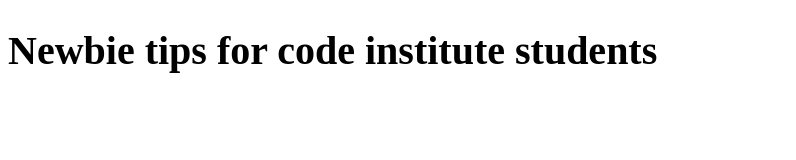
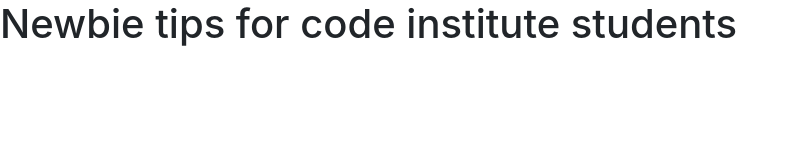
Before and after one commit to AJGreaves/code-institute-student-tips, a plain HTML site: page index.html in a window 1280 px wide. Shown: the whole page, without its empty margins (0-796 px from the left). Drawn offline with nearby package versions, Linux system fonts and the light colour scheme.

Commit message:
index.html bootstrap and font awesome links added to head

```diff
--- a/index.html
+++ b/index.html
@@ -5,6 +5,8 @@
     <meta name="viewport" content="width=device-width, initial-scale=1.0">
     <meta http-equiv="X-UA-Compatible" content="ie=edge">
     <title>Newbie Tips for Code Institute Students</title>
+    <link rel="stylesheet" href="https://cdnjs.cloudflare.com/ajax/libs/twitter-bootstrap/4.2.1/css/bootstrap.min.css" />
+	<link rel="stylesheet" href="https://use.fontawesome.com/releases/v5.7.1/css/all.css">
     <link rel="stylesheet" href="assets/style.css" type="text/css" />
 </head>
 <body>
```
